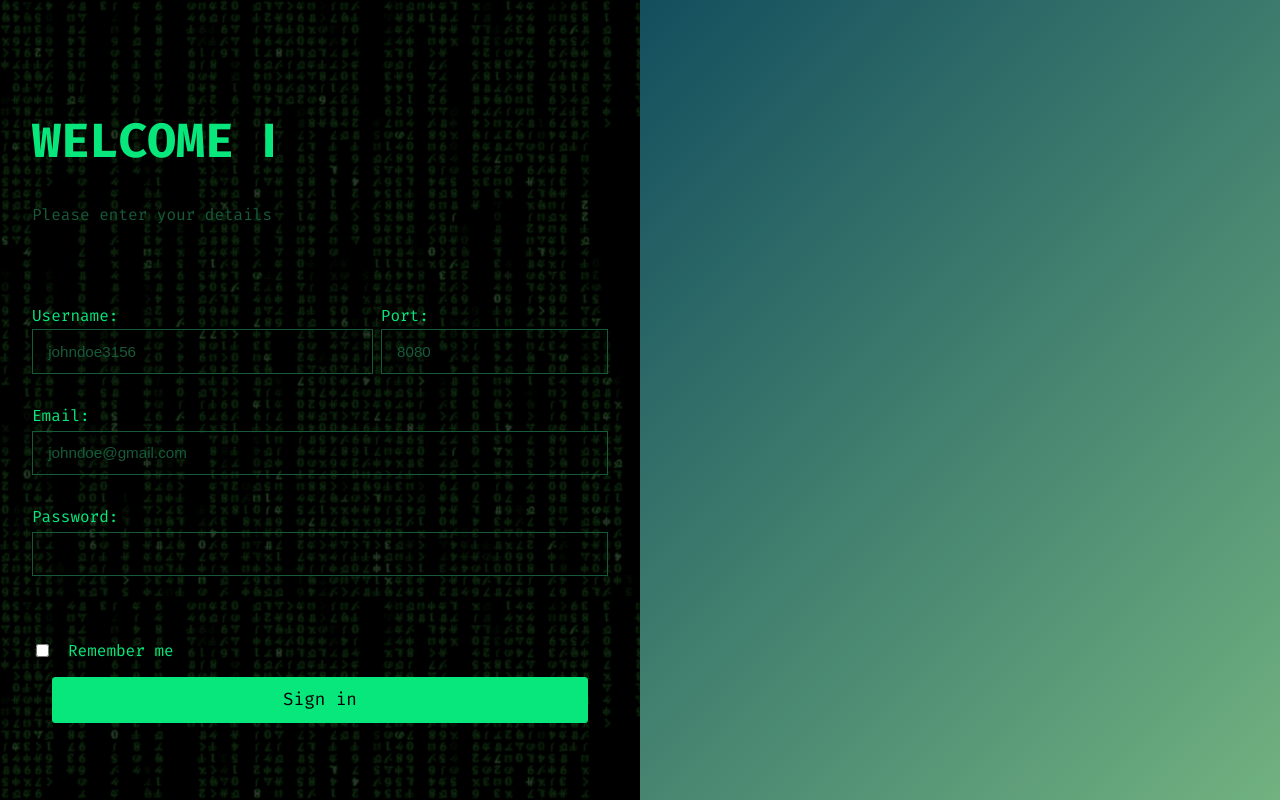
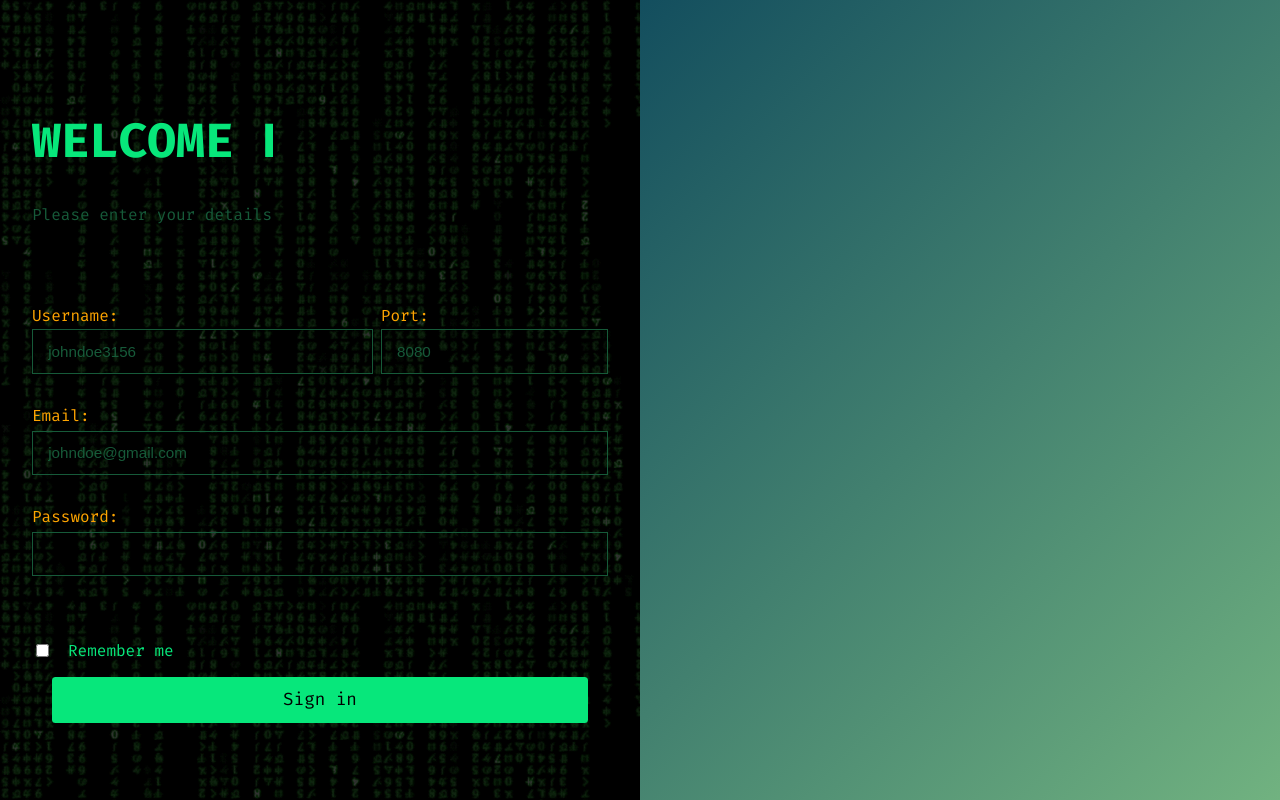
Before and after one commit to Hycient195/IP-console, a React (Create React App) app: page /login in a window 1280 px wide. Built offline with nearby package versions, Linux system fonts and the light colour scheme.

Commit message:
Changed color input labels in login page

```diff
--- a/src/index.css
+++ b/src/index.css
@@ -75,7 +75,7 @@ a{
 }
 
 .orange-text{
-  color: orange;
+  color: orange !important;
 }
 
 .bg-green{
--- a/src/pages/Login/Login.css
+++ b/src/pages/Login/Login.css
@@ -139,6 +139,7 @@ form > div.form_top_content {
 
 div.form_top_content > label > p{
   margin-bottom: 0.2em;
+  color: orange;
 }
 
 div.form_top_content > label > input{
@@ -147,6 +148,7 @@ div.form_top_content > label > input{
 
 div.page_left_content > form > label > p{
   margin-bottom: 0.3em;
+  color: orange;
 }
 
 div.page_left_content > form > div.actions{
```
Also changed, not shown: src/pages/Login/Login.jsx (+4 -4 lines).
